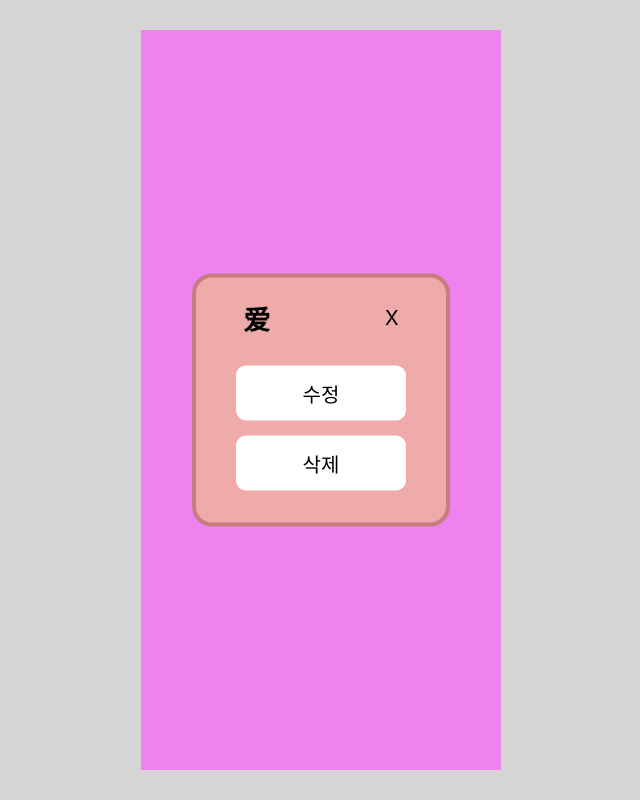
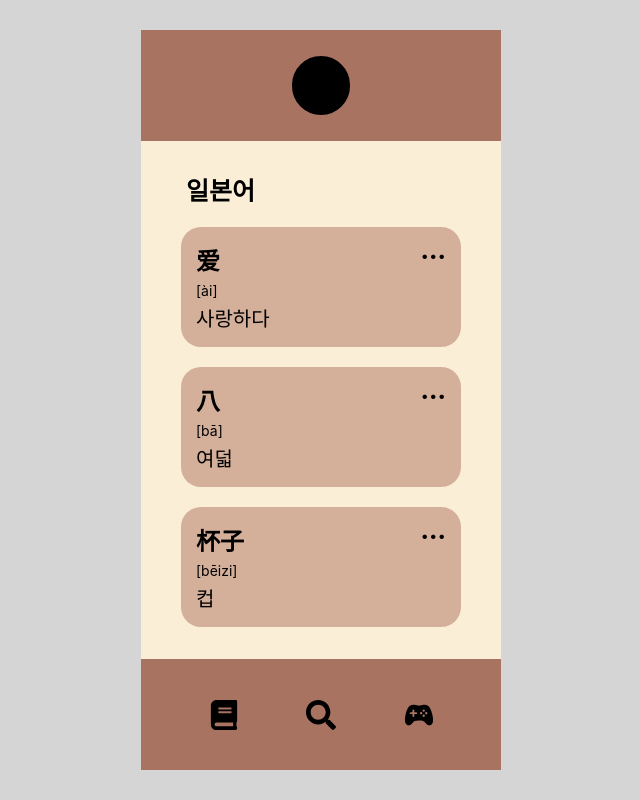
Before and after one commit to NamBaeDeop/VocaJam_FE, a React (Create React App) app: page / in a window 1280 px wide. Shown: the whole page, without its empty margins (319-959 px from the left). Built offline with nearby package versions, Linux system fonts and the light colour scheme.

Commit message:
vocaPage css 수정

```diff
--- a/src/App.js
+++ b/src/App.js
@@ -8,10 +8,10 @@ import VocaModal from './jsx/VocaModal/VocaModal';
 function App() {
   return (
     <>
-      {/* <Header/>
+      <Header/>
       <VocaPage/>
-      <Footer/> */}
-      <VocaModal/>
+      <Footer/>
+      {/* <VocaModal/> */}
     </>
   );
 }
--- a/src/css/Vocapage.js
+++ b/src/css/Vocapage.js
@@ -1,16 +1,18 @@
 import styled from "styled-components";
 
-const Section = styled.section`
-    margin-top: 26px;
+const Main = styled.main`
     display: flex;
     flex-direction: column;
     align-items: center;
     background-color: #FAEED6;
+    height: 70%;
 
     & > h1{
         width: 270px;
+        margin-top: 30px;
+        font-size : 25px;
     }
 
 `
 
-export default Section;
+export default Main;
--- a/src/jsx/VocaPage/VocaPage.jsx
+++ b/src/jsx/VocaPage/VocaPage.jsx
@@ -1,16 +1,16 @@
 import React from "react";
 import VocaCard from "../VocaCard/VocaCard";
-import Section from "../../css/Vocapage";
+import Main from "../../css/Vocapage";
 
 export default function VocaPage(){
 
     return (
         <>
-            <Section>
+            <Main>
                 <h1>일본어</h1>
                 <VocaCard />
                 {/* map으로 반복 */}
-            </Section>
+            </Main>
         </>
     )
 }
```
